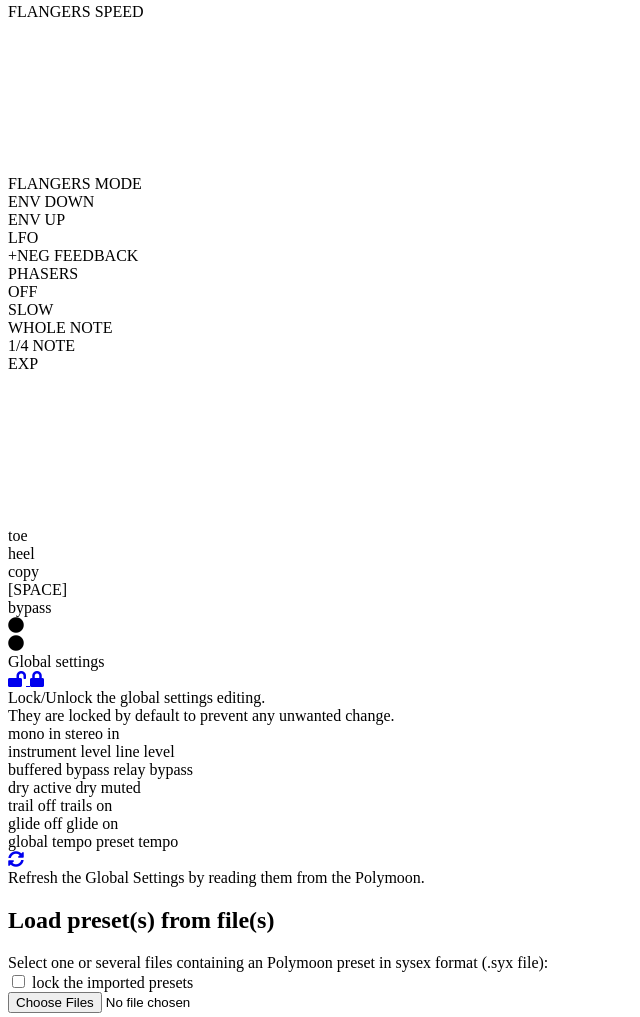
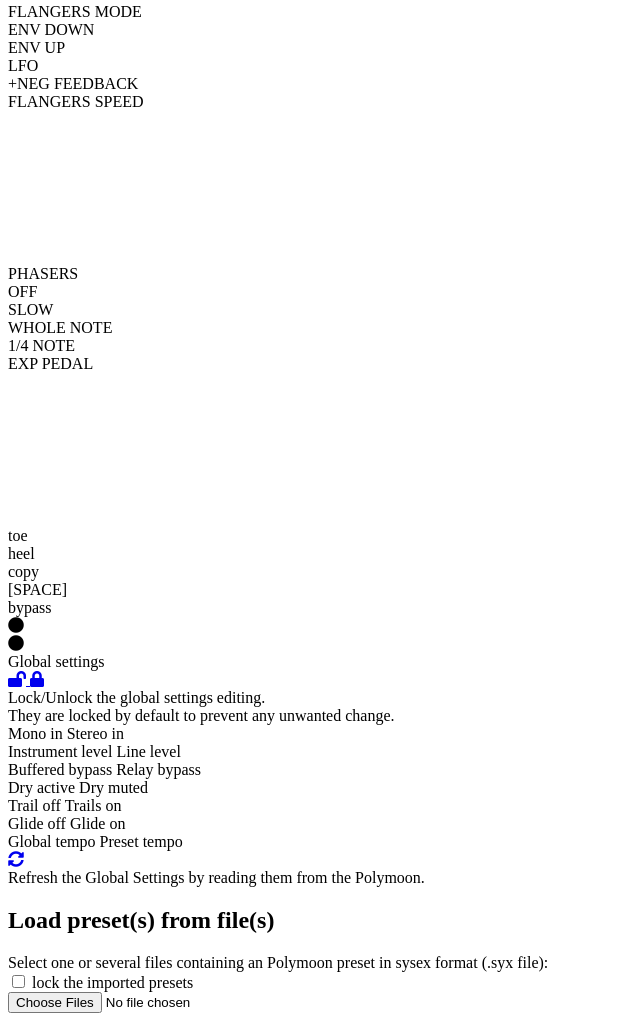
Before and after one commit to francoisgeorgy/polymoon-web-editor, a website: page src/index.html in a window 1280 px wide. Shown: the part 3523-4540 px from the top of the page, without its empty margins (0-640 px from the left). Drawn offline with nearby package versions, Linux system fonts and the light colour scheme; files that its build step writes are made by us from their sources.

Commit message:
dialog colors; feedback control update; global settings UI

```diff
--- a/src/polymoon/css/themes.css
+++ b/src/polymoon/css/themes.css
@@ -12,9 +12,10 @@
     --messages-border: #999;
 
     --value: #ffffff;
+    --dialog-bg-color: #eee;
     --dialog-link: #fff;
-    --dialog-bg-color: rgba(0, 0, 0, 0.80);
     --dialog-small-button-color: #333;
+    --lity-bg-color: rgba(0, 0, 0, 0.80);
     --panel-link: blue;
 
     --knob-back-border: #999;
--- a/src/polymoon/partials/controls.html
+++ b/src/polymoon/partials/controls.html
@@ -101,7 +101,7 @@
         <div class="header exp infos" data-infos="22">
             <div>EARLY MODULATION</div>
         </div>
-        <div id="cc-22-options" class="grid-4x4 controls-options-grid">
+        <div id="cc-22-options" class="grid-4x4 controls-options-grid pb-10">
             <div id="cc-22-0" class="bt">OFF</div>
             <div id="cc-22-8" class="bt">Slow &lt;&gt;</div>
             <div id="cc-22-72" class="bt flex-row space-between"><span class="tight ml-10">2↓</span><span class="tight mr-10">2↑</span></div>
@@ -127,7 +127,7 @@
         <div class="header exp infos" data-infos="25">
             <div>LATE MODULATION</div>
         </div>
-        <div id="cc-25-options" class="grid-4x4 controls-options-grid">
+        <div id="cc-25-options" class="grid-4x4 controls-options-grid pb-10">
             <div id="cc-25-0" class="bt">OFF</div>
             <div id="cc-25-72" class="bt">Slow &lt;&gt;</div>
             <div id="cc-25-80" class="bt flex-row space-between"><span class="tight ml-10">2↓</span><span class="tight mr-10">2↑</span></div>
@@ -161,7 +161,7 @@
         </div>
     </div>
 -->
-    <div id="delay-level" class="cell grid-default mg-row-border-top controls-row">
+    <div id="delay-level" class="cell grid-default controls-row">
         <div class="header exp infos" data-infos="24">
             <div>DELAY LEVEL</div>
         </div>
@@ -195,17 +195,6 @@
         </div>
     </div>
     <!--
-        FLANGER SPEED
-    -->
-    <div id="flanger-speed" class="cell grid-default mg-last-row mg-row-border-bottom controls-row pb-5">
-        <div class="header exp infos" data-infos="27">
-            <div>FLANGERS SPEED</div>
-        </div>
-        <div class="controls">
-            <svg class="knob" id="cc-27"></svg>
-        </div>
-    </div>
-    <!--
         FLANGER MODE
     -->
     <div id="flanger-mode" class="cell grid-default mg-last-row controls-row mg-row-border-bottom">
@@ -216,18 +205,19 @@
             <div id="cc-26-0" class="bt">ENV DOWN</div>
             <div id="cc-26-33" class="bt">ENV UP</div>
             <div id="cc-26-127" class="bt">LFO</div>
-<!--
-        </div>
-        <div id="toggle-neg-feedback" class="tgl" style="width:75px;text-align:center">
-            + NEG FB
--->
             <div id="toggle-neg-feedback" class="tgl">+NEG FEEDBACK</div>
         </div>
-<!--
-        <div id="cc-30-options" class="Xgrid-4x1 controls-options-grid">
-            <div id="cc-30-127" class="bt">NEG FB</div>
+    </div>
+    <!--
+        FLANGER SPEED
+    -->
+    <div id="flanger-speed" class="cell grid-default mg-last-row mg-row-border-bottom controls-row pb-5">
+        <div class="header exp infos" data-infos="27">
+            <div>FLANGERS SPEED</div>
         </div>
--->
+        <div class="controls">
+            <svg class="knob" id="cc-27"></svg>
+        </div>
     </div>
     <!--
         PHASER MODE
@@ -248,7 +238,7 @@
     -->
     <div id="exp-controler" class="cell grid-default mg-last-row mg-row-border-bottom controls-row pb-5">
         <div class="header exp infos" data-infos="4">
-            <div>EXP</div>
+            <div>EXP PEDAL</div>
         </div>
         <div class="exp_wrapper">
             <div id="exp-a1"></div>
--- a/src/polymoon/partials/dialogs.html
+++ b/src/polymoon/partials/dialogs.html
@@ -32,6 +32,7 @@
         </textarea>
     </div>
     <div style="text-align: right" class="mt-10">
+        <button type="button" id="edit-preset-cancel-button">Cancel</button>
         <button type="button" id="edit-preset-save-button">Save</button>
     </div>
 </div>
--- a/src/polymoon/partials/global-settings.html
+++ b/src/polymoon/partials/global-settings.html
@@ -14,32 +14,32 @@
             </div>
         </div>
         <div id="global-0" class="global-setting-toggle">
-            <span class="value-off hidden">mono in</span>
-            <span class="value-on">stereo in</span>
+            <span class="value-off hidden">Mono in</span>
+            <span class="value-on">Stereo in</span>
         </div>
         <div id="global-1" class="global-setting-toggle">
-            <span class="value-off hidden">instrument level</span>
-            <span class="value-on">line level</span>
+            <span class="value-off hidden">Instrument level</span>
+            <span class="value-on">Line level</span>
         </div>
         <div id="global-2" class="global-setting-toggle">
-            <span class="value-off hidden">buffered bypass</span>
-            <span class="value-on">relay bypass</span>
+            <span class="value-off hidden">Buffered bypass</span>
+            <span class="value-on">Relay bypass</span>
         </div>
         <div id="global-3" class="global-setting-toggle">
-            <span class="value-off hidden">dry active</span>
-            <span class="value-on">dry muted</span>
+            <span class="value-off hidden">Dry active</span>
+            <span class="value-on">Dry muted</span>
         </div>
         <div id="global-4" data-mask="2" class="global-setting-toggle">
-            <span class="value-off hidden">trail off</span>
-            <span class="value-on">trails on</span>
+            <span class="value-off hidden">Trail off</span>
+            <span class="value-on">Trails on</span>
         </div>
         <div id="global-4-b" data-mask="1" class="global-setting-toggle">
-            <span class="value-off hidden">glide off</span>
-            <span class="value-on">glide on</span>
+            <span class="value-off hidden">Glide off</span>
+            <span class="value-on">Glide on</span>
         </div>
         <div id="global-5" class="global-setting-toggle">
-            <span class="value-off hidden">global tempo</span>
-            <span class="value-on">preset tempo</span>
+            <span class="value-off hidden">Global tempo</span>
+            <span class="value-on">Preset tempo</span>
         </div>
         <div class="menu-entry">
             <a href="#" id="refresh-global-settings" title="Read the global settings from Polymoon">
--- a/src/shared/css/global-settings.css
+++ b/src/shared/css/global-settings.css
@@ -11,5 +11,5 @@
 .global-setting-toggle.enabled {
     color: var(--global-setting-enabled-color);
     cursor: pointer;
-    text-transform: capitalize;
+    /*text-transform: capitalize;*/
 }
```
Also changed, not shown: src/polymoon/controller.js (+10 -2 lines), src/polymoon/customSetup.js (+18 -15 lines), src/shared/css/dialogs.css (+2 -7 lines).
